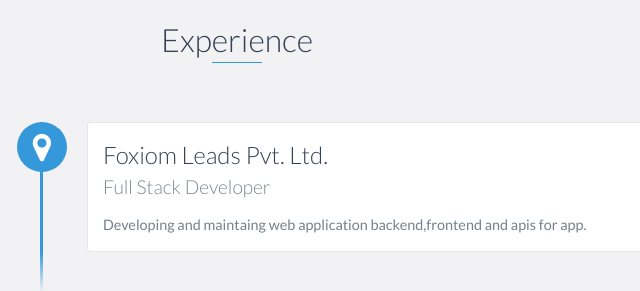
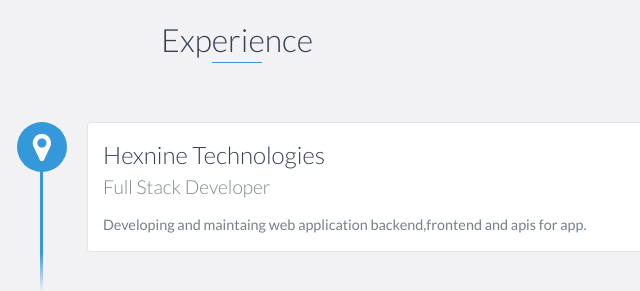
Before and after one commit to ramshi7134/portfolio, a website: page index.html in a window 1280 px wide. Shown: the part 1060-1351 px from the top of the page, 403-1043 px from the left. Drawn offline with nearby package versions, Linux system fonts and the light colour scheme.

Commit message:
Update index.html

```diff
--- a/index.html
+++ b/index.html
@@ -89,7 +89,7 @@
         <h2 class="heading">Experience</h2>
         <div id="experience-timeline">
             <div data-date="November 2020 – February 2022">
-                <h3>Foxiom Leads Pvt. Ltd.</h3>
+                <h3>Hexnine Technologies</h3>
                 <h4>Full Stack Developer</h4>
                 <p>
                     Developing and maintaing web application backend,frontend and apis for app.
```
